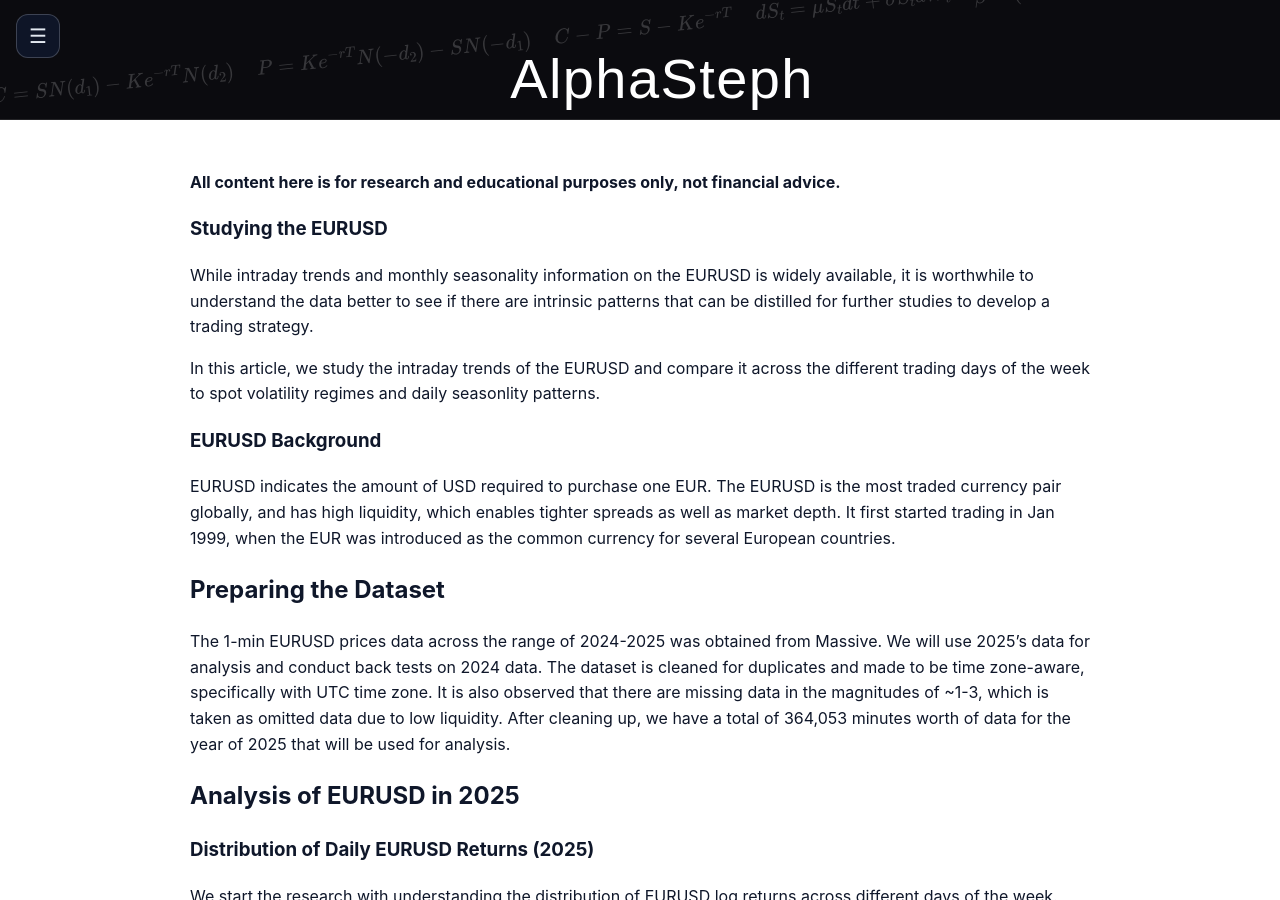
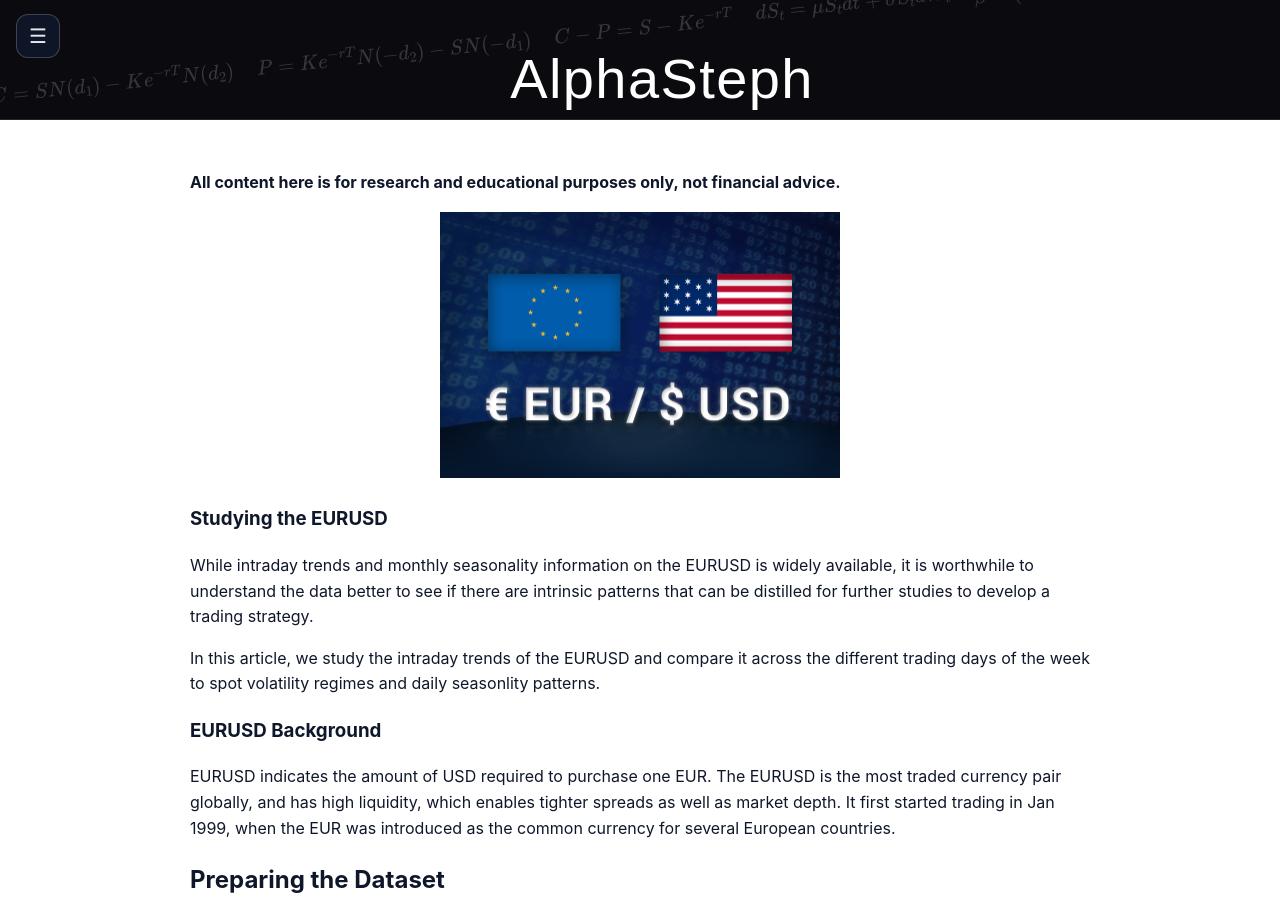
Before and after one commit to sljy1995/StephTheAlpha, a Jekyll site: the page built from _posts/2026-01-05-studying-the-daily-seasonality-of-eurusd.md, in a window 1280 px wide and 900 px high. Built offline with Jekyll 4.4.1, drawn with Linux system fonts in a browser that asks for light colours; some web fonts are replaced; comment, search, counter and statistics services are not loaded.

Commit message:
Enhance EURUSD post with image and introduction
Added an image and introductory text for EURUSD study.

```diff
--- a/_posts/2026-01-05-studying-the-daily-seasonality-of-eurusd.md
+++ b/_posts/2026-01-05-studying-the-daily-seasonality-of-eurusd.md
@@ -6,6 +6,13 @@ excerpt: ""
 ---
 
 __All content here is for research and educational purposes only, not financial advice.__
+
+<figure>
+  <p align="center">
+    <img src="/assets/img/eurusd/EURUSD-logo.jpg" alt="EURUSD Logo from pipsmake.com" width="400">
+  </p>
+</figure>
+
 
 # Studying the EURUSD
 
```
